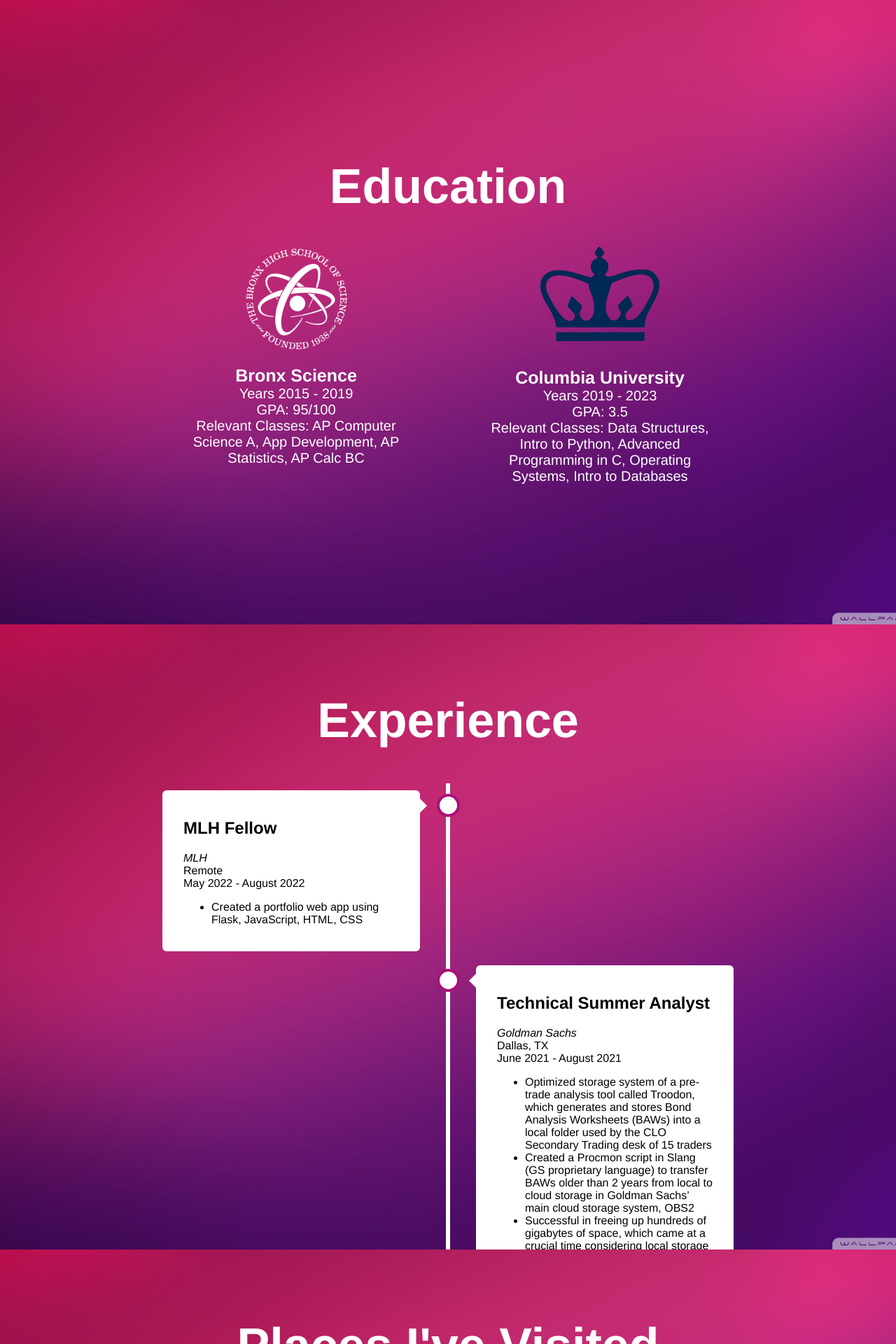
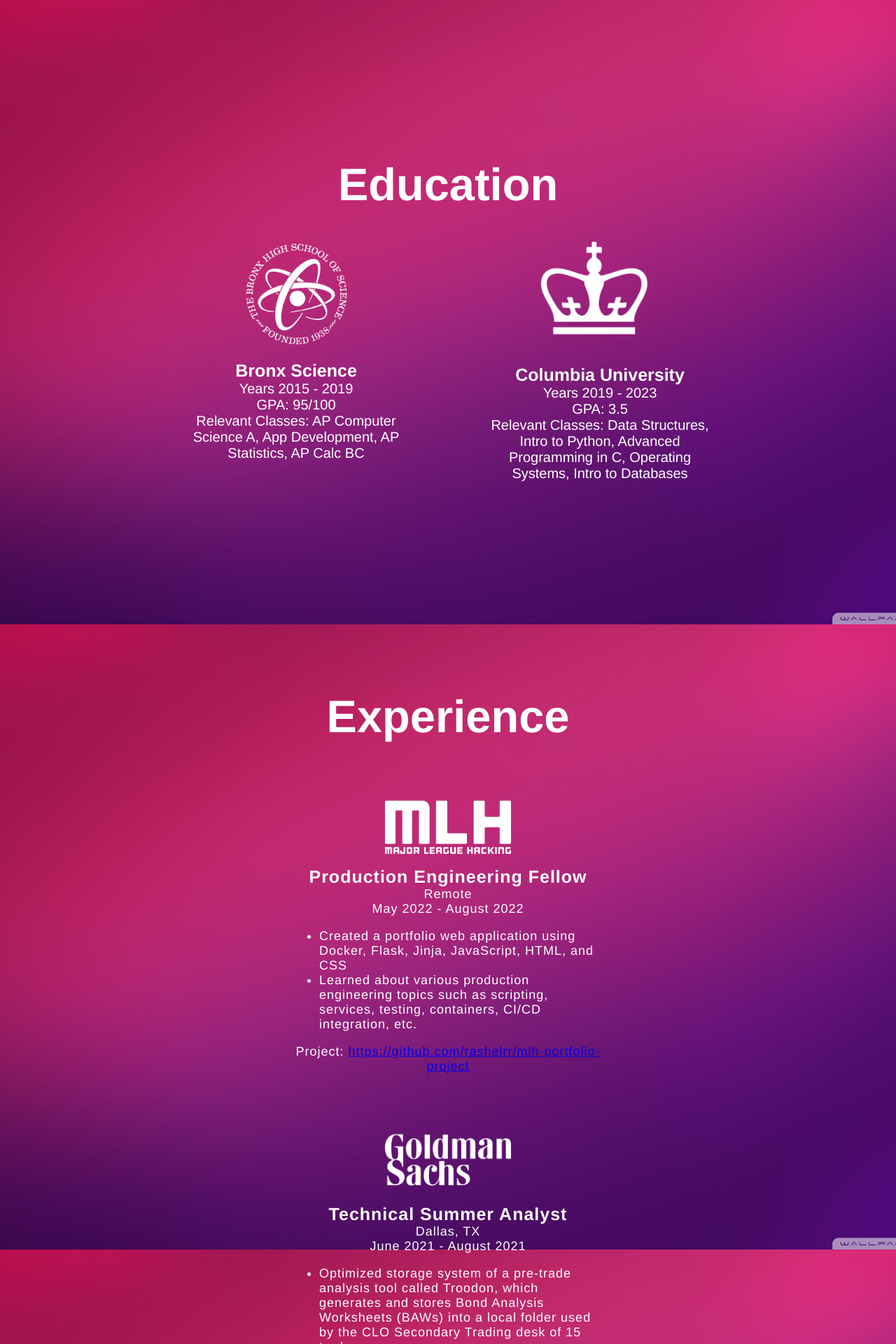
Before and after one commit to rashelrr/mlh-portfolio-project, a Flask app: page / in a window 1280 px wide. Shown: the part 1760-3680 px from the top of the page at 70% size. Run offline with Flask 2, Linux system fonts and the light colour scheme; parts of the project's set-up code (start-up, migrations or seed data) failed here and were passed over; some libraries are stand-ins or nearby versions.

Commit message:
Improved experiences section

```diff
--- a/app/data.json
+++ b/app/data.json
@@ -18,20 +18,22 @@
     ],
     "experiences" : [
         {
-            "position"   : "MLH Fellow",
-            "company"    : "MLH",
+            "logo" : "mlh.png",
+            "position"   : "Production Engineering Fellow",
             "location"   : "Remote",
             "start_date" : "May 2022",
             "end_date"   : "August 2022",
             "responsibilities" : [
                 {
-                    "resp_1" : "Created a portfolio web app using Flask, JavaScript, HTML, CSS"
+                    "resp_1" : "Created a portfolio web application using Docker, Flask, Jinja, JavaScript, HTML, and CSS",
+                    "resp_2" : "Learned about various production engineering topics such as scripting, services, testing, containers, CI/CD integration, etc."
                 }
-            ]
+            ],
+            "project" : "https://github.com/rashelrr/mlh-portfolio-project"
         },
         {
+            "logo" : "goldman_sachs.png",
             "position"   : "Technical Summer Analyst",
-            "company"    : "Goldman Sachs",
             "location"   : "Dallas, TX",
             "start_date" : "June 2021",
             "end_date"   : "August 2021",
@@ -44,8 +46,8 @@
             ]
         },
         {
+            "logo" : "redhat.png",
             "position"   : "Software Engineering Intern",
-            "company"    : "Red Hat",
             "location"   : "Boston, MA",
             "start_date" : "May 2020",
             "end_date"   : "August 2020",
@@ -54,7 +56,8 @@
                     "resp_1" : "Worked under Babak Mozaffari on a team of 13 software engineers on the development of OpenShift / Kubernetes operators for Red Hat and upstream open-source products",
                     "resp_2" : "Implemented CR/CRD validation and ConsoleLink creation for 5 operators (3scale, Teiid, Apicurio, Hawtio, Syndesis) using Go and verified operator deployment via the OpenShift Container Platform"
                 }
-            ]
+            ],
+            "project" : "https://github.com/Apicurio/apicurio-operators"
         }
     ],
     "hobbies" : [
--- a/app/static/styles/main.css
+++ b/app/static/styles/main.css
@@ -1,4 +1,4 @@
-p, h1, h2, h3, h4, h5, h6, button {
+p, h1, h2, h3, h4, h5, h6, ul, li, button {
     font-family: Helvetica, sans-serif;
     color: white;
 }
--- a/app/templates/index.html
+++ b/app/templates/index.html
@@ -43,7 +43,7 @@
         <div class="centered vertical-middle" style="width: 60%; text-align: left;">
             <img align="left" class="rounded-img" src="../static/img/self_pic.JPG">
             <div>
-                <h1 style="font-size:70px">About Me</h1>
+                <h1 style="font-size:65px">About Me</h1>
                 <p style="font-size:22px">{{about}}</p>
             </div>
         </div>
@@ -53,7 +53,7 @@
 
     <div id="education" class="parent section parallax">
         <div class="centered" style="width: 60%;">
-            <h1 style="text-align:center;font-size:70px">Education</h1>
+            <h1 style="text-align:center;font-size:65px">Education</h1>
             <div class="row">
 
                 {% for i in range(education|length) %}
@@ -85,40 +85,36 @@
         </div>
     </div>
 
-    <div id="experience" class="parent section parallax">
-        <h1 style="text-align:center;font-size:70px">Experience</h1>
-        <div class="timeline" style="width: 70%;">
+    <div id="experience" class="parent section parallax" style="height: 200%;">
+        <div class="centered" style="width: 35%;">
+            <h1 style="text-align:center;font-size:65px;padding-top: 50px; padding-bottom: 40px;">Experience</h1>
+
             {% for i in range(experiences|length) %}
-                {% if i % 2 == 0 %}
-                <div class="container left">
-                    <div class="content">
-                        <h2 style="color:black;">{{experiences[i]["position"]}}</h2>
-                        <p style="color:black;"> <i>{{experiences[i]["company"]}}</i> <br> {{experiences[i]["location"]}} <br> {{experiences[i]["start_date"]}} - {{experiences[i]["end_date"]}}</p>
-                        {% set lst_resp = experiences[i]["responsibilities"][0] %}
-                        <ul>
-                            {% for key, value in lst_resp.items() %}
-                                <li>{{value}}</li>
-                            {% endfor %}
-                        </ul>
-                    </div>
+                <div style="font-size:18px; padding-bottom: 60px; letter-spacing: 1px;">
+                    <img style="width:40%;" src="../static/img/{{ experiences[i]['logo'] }}">
+                    <p>
+                        <b style="font-size:25px">{{experiences[i]["position"]}}</b> <br>
+                        {{experiences[i]["location"]}} <br>
+                        {{experiences[i]["start_date"]}} - {{experiences[i]["end_date"]}} <br>
+                    </p>
+                    {% set lst_resp = experiences[i]["responsibilities"][0] %}
+                    <ul style="text-align:left">
+                        {% for key, value in lst_resp.items() %}
+                            <li>{{value}}</li>
+                        {% endfor %}
+                    </ul>
+                    <p>
+                        {% if experiences[i]["project"]|length %}
+                        Project: <a href="{{experiences[i]['project']}}">{{experiences[i]["project"]}}</a>
+                        {% endif %}
+                    </p>
                 </div>
-                {% else %}
-                <div class="container right">
-                    <div class="content">
-                        <h2 style="color:black;">{{experiences[i]["position"]}}</h2>
-                        <p style="color:black;"> <i>{{experiences[i]["company"]}}</i> <br> {{experiences[i]["location"]}} <br> {{experiences[i]["start_date"]}} - {{experiences[i]["end_date"]}}</p>
-                        {% set lst_resp = experiences[i]["responsibilities"][0] %}
-                        <ul>
-                            {% for key, value in lst_resp.items() %}
-                                <li>{{value}}</li>
-                            {% endfor %}
-                        </ul>
-                    </div>
-                </div>
-                {% endif %}
             {% endfor %}
+
         </div>
     </div>
+
+
 
     <!-- Make sure you put this AFTER Leaflet's CSS -->
     <script src="https://unpkg.com/leaflet@1.8.0/dist/leaflet.js"
@@ -126,7 +122,7 @@
     crossorigin=""></script>
 
     <div id="map" class="parent section parallax">
-        <h1 style="text-align:center;font-size:70px">Places I've Visited</h1>
+        <h1 style="text-align:center;font-size:65px">Places I've Visited</h1>
         <div id="maparea"></div>
     </div>
 
```
Also changed, not shown: app/static/img/bronxscience.png (deleted), app/static/img/columbia.png, app/static/img/goldman_sachs.png (added), app/static/img/mlh.png (added), app/static/img/redhat.png (added).
